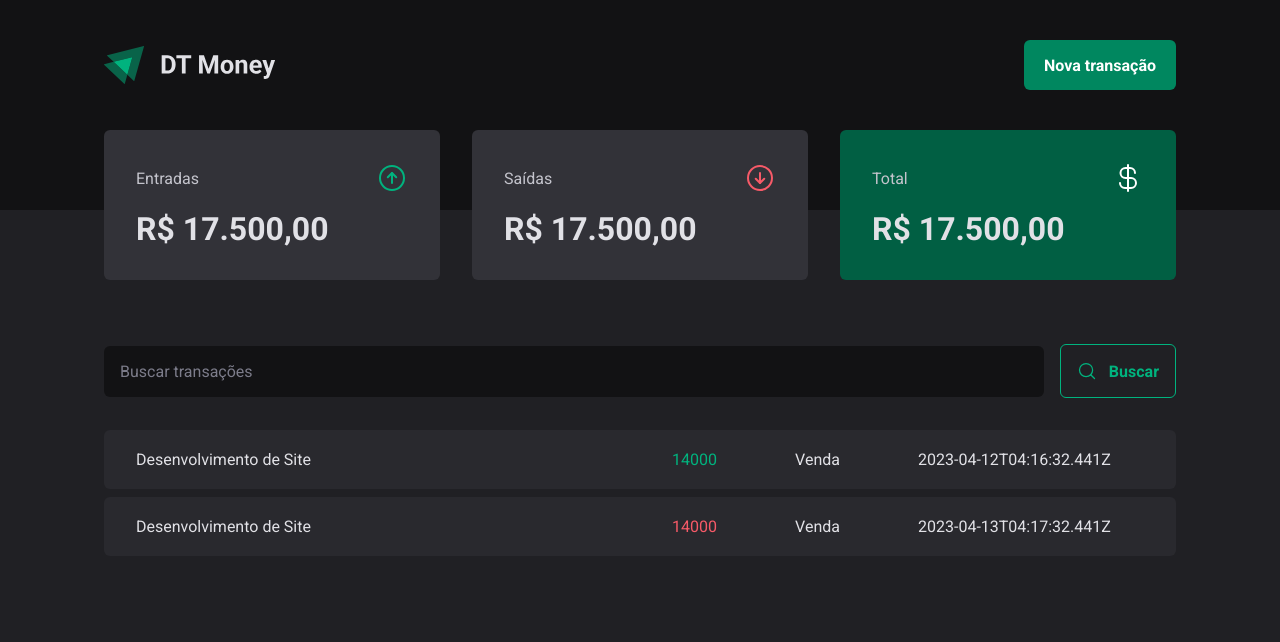
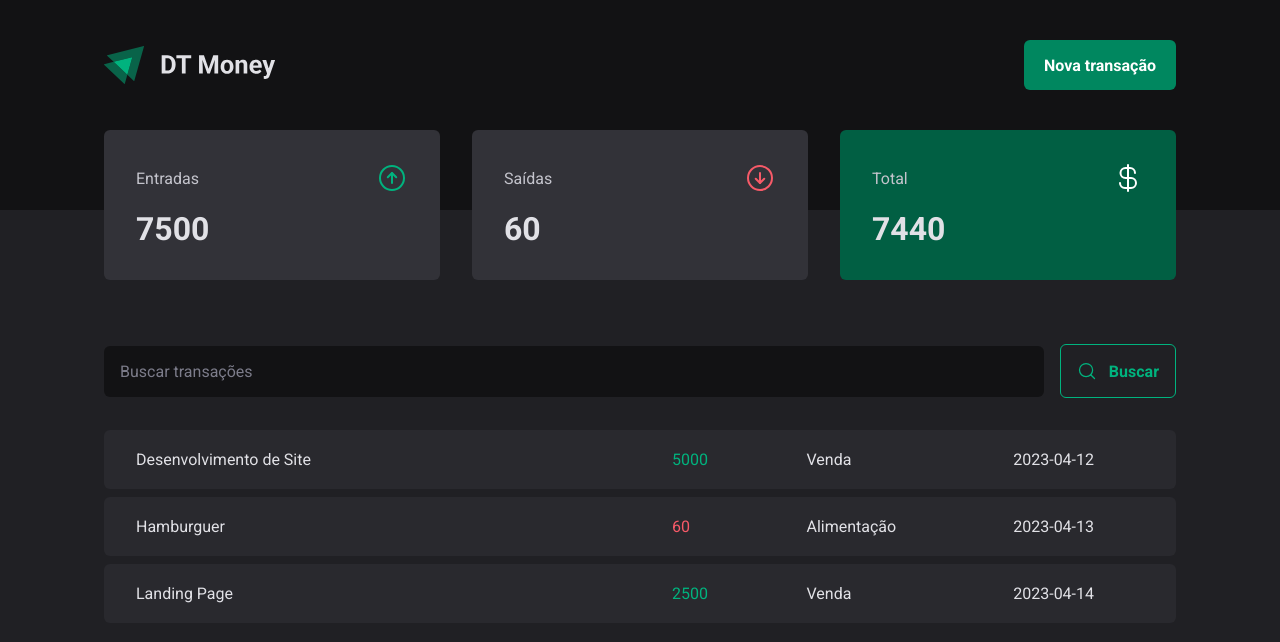
Before and after one commit to ivanrpassos/dt-money, a React (Vite) app: page / in a window 1280 px wide. Shown: the top 642 px of the page. Built offline with nearby package versions, Linux system fonts and the light colour scheme; data requests are answered from the project's data file.

Commit message:
Aula 13 - Calculando resumo de transações

```diff
--- a/server.json
+++ b/server.json
@@ -5,16 +5,24 @@
       "tittle": "Desenvolvimento de Site",
       "type": "income",
       "category": "Venda",
-      "price": 14000,
-      "createdAt": "2023-04-12T04:16:32.441Z"
+      "price": 5000,
+      "createdAt": "2023-04-12"
     },
     {
       "id": 2,
-      "tittle": "Desenvolvimento de Site",
+      "tittle": "Hamburguer",
       "type": "outcome",
+      "category": "Alimentação",
+      "price": 60,
+      "createdAt": "2023-04-13"
+    },
+    {
+      "id": 3,
+      "tittle": "Landing Page",
+      "type": "income",
       "category": "Venda",
-      "price": 14000,
-      "createdAt": "2023-04-13T04:17:32.441Z"
+      "price": 2500,
+      "createdAt": "2023-04-14"
     }
   ]
 }
--- a/src/components/Summary/index.tsx
+++ b/src/components/Summary/index.tsx
@@ -11,30 +11,57 @@
 export const Summary = () => {
   const { transactions } = useContext(TransactionContext);
 
+  const summary = transactions.reduce(
+    (
+      // Acumulador
+      acc,
+      transaction,
+    ) => {
+      if (transaction.type === 'income') {
+        acc.income += transaction.price;
+        acc.total += transaction.price;
+      } else {
+        acc.outcome += transaction.price;
+        acc.total -= transaction.price;
+      }
+
+      return acc;
+    },
+    // Formatando o retorno
+    {
+      income: 0,
+      outcome: 0,
+      total: 0,
+    },
+  );
+
   return (
     <SummaryContainer>
+      {/* Entradas */}
       <SummaryCard>
         <header>
           <span>Entradas</span>
           <ArrowCircleUp size={32} color='#00b37e' />
         </header>
-        <strong>R$ 17.500,00</strong>
+        <strong>{summary.income}</strong>
       </SummaryCard>
 
+      {/* Saídas */}
       <SummaryCard>
         <header>
           <span>Saídas</span>
           <ArrowCircleDown size={32} color='#f75a68' />
         </header>
-        <strong>R$ 17.500,00</strong>
+        <strong>{summary.outcome}</strong>
       </SummaryCard>
 
+      {/* Total */}
       <SummaryCard variant='green'>
         <header>
           <span>Total</span>
           <CurrencyDollar size={32} color='#fff' />
         </header>
-        <strong>R$ 17.500,00</strong>
+        <strong>{summary.total}</strong>
       </SummaryCard>
     </SummaryContainer>
   );
```
